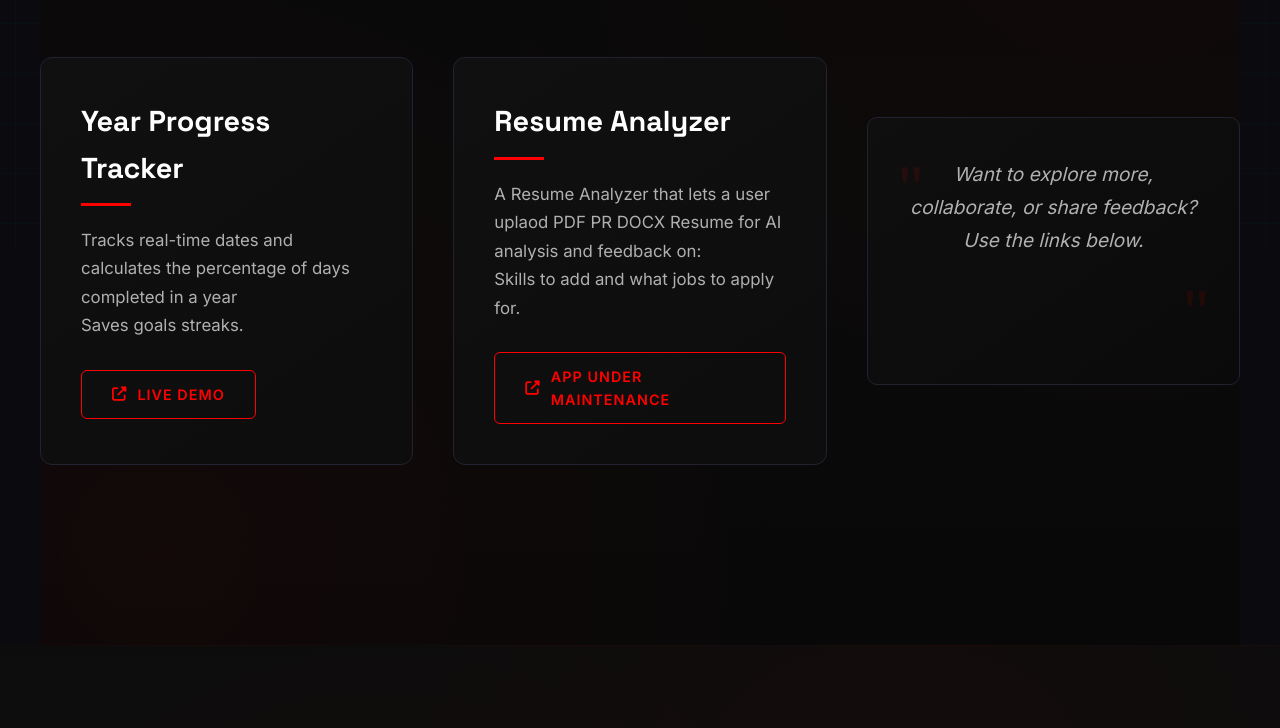
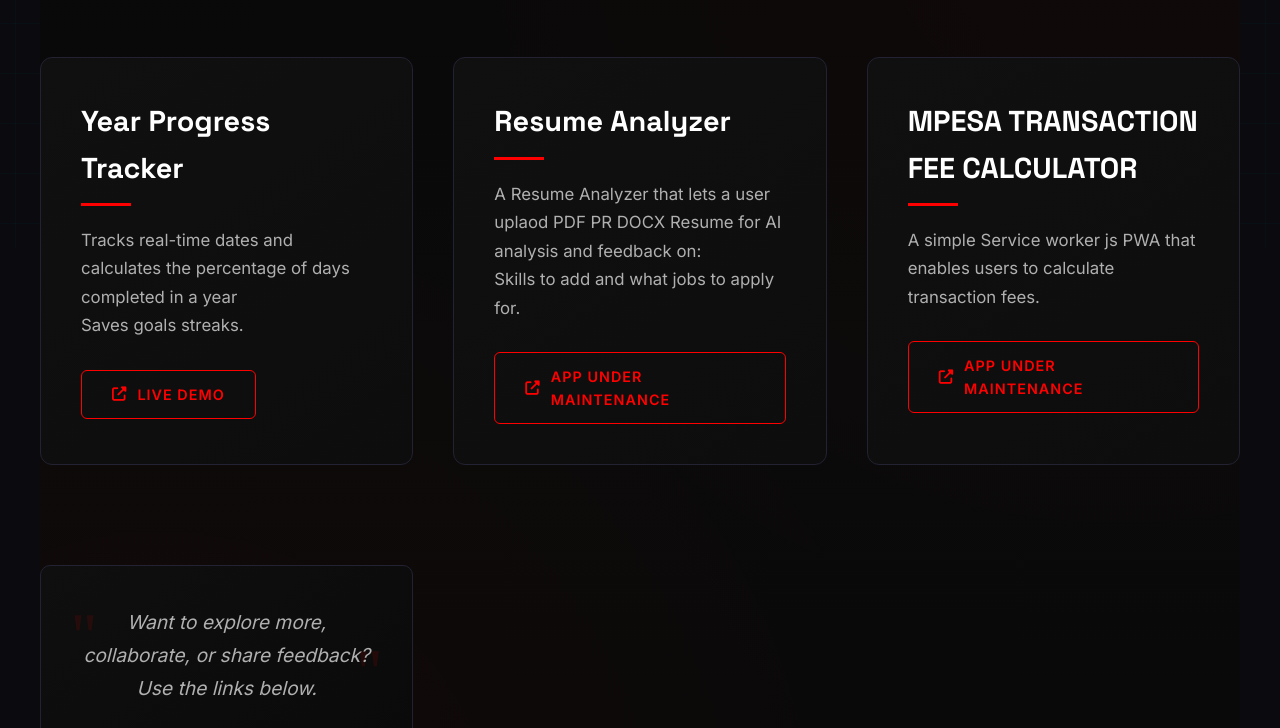
Before and after one commit to codedbytim-22/Tim-s-portfolio, a plain HTML site: page projects.html in a window 1280 px wide. Shown: the part 552-1280 px from the top of the page. Drawn offline with Linux system fonts and the light colour scheme.

Commit message:
Add MPESA Transaction Fee Calculator project card
Added a project card for the MPESA Transaction Fee Calculator, including a description and link.

```diff
--- a/projects.html
+++ b/projects.html
@@ -113,7 +113,19 @@
             <i class="fas fa-external-link-alt"></i> APP UNDER MAINTENANCE
           </a>
         </div>
-
+<div class="project-card">
+          <h3>MPESA TRANSACTION FEE CALCULATOR</h3>
+          <p>
+       A simple Service worker js PWA that enables users to calculate transaction fees.
+          </p>
+          <a
+            href="https://resume-analyzer-77b4e.web.app"
+            target="_blank"
+            class="btn"
+          >
+            <i class="fas fa-external-link-alt"></i> APP UNDER MAINTENANCE
+          </a>
+        </div>
       <div class="call to action">
         <span>
           <p>
```
